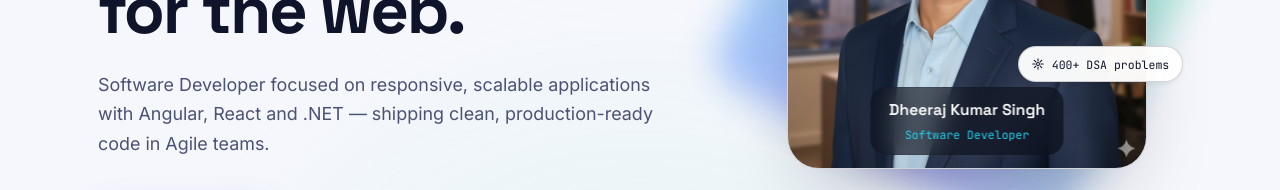
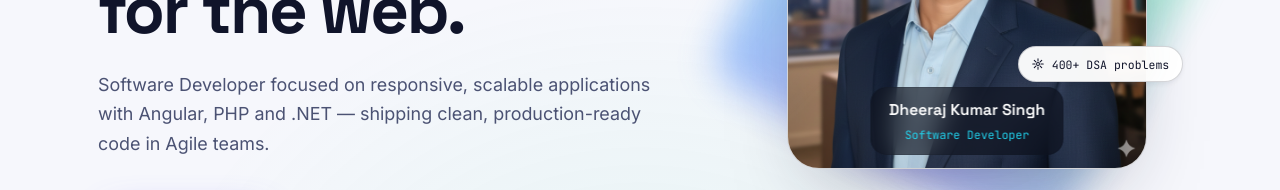
Before and after one commit to Dheeraj25km/portfolio, an Angular app: page / in a window 1280 px wide. Shown: the part 480-670 px from the top of the page. Built offline with nearby package versions, Linux system fonts and the light colour scheme.

Commit message:
Update portfolio.data.ts

```diff
--- a/src/app/core/data/portfolio.data.ts
+++ b/src/app/core/data/portfolio.data.ts
@@ -18,7 +18,7 @@ export const PORTFOLIO_DATA: PortfolioData = {
     trail: 'products for the web.',
   },
   tagline:
-    'Software Developer focused on responsive, scalable applications with Angular, React and .NET — shipping clean, production-ready code in Agile teams.',
+    'Software Developer focused on responsive, scalable applications with Angular, PHP and .NET — shipping clean, production-ready code in Agile teams.',
   location: 'Bengaluru, Karnataka, India',
   email: 'dheeraj25122002@gmail.com',
   phone: '+91-7296030779',
```
